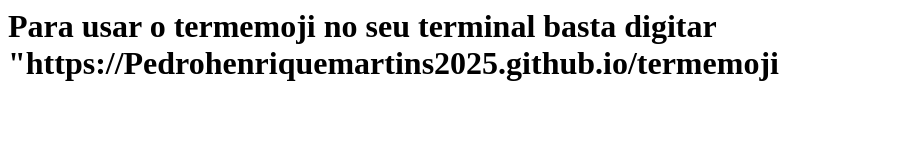
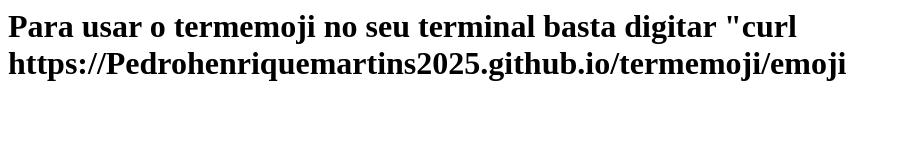
Before and after one commit to Pedrohenriquemartins2025/termemoji, a plain HTML site: page index.html in a window 1280 px wide. Shown: the whole page, without its empty margins (0-901 px from the left). Drawn offline with Linux system fonts and the light colour scheme.

Commit message:
Update index.html

```diff
--- a/index.html
+++ b/index.html
@@ -1 +1 @@
-<h1>Para usar o termemoji no seu terminal basta digitar "https://Pedrohenriquemartins2025.github.io/termemoji</h1>
+<h1>Para usar o termemoji no seu terminal basta digitar "curl https://Pedrohenriquemartins2025.github.io/termemoji/emoji</h1>
```
